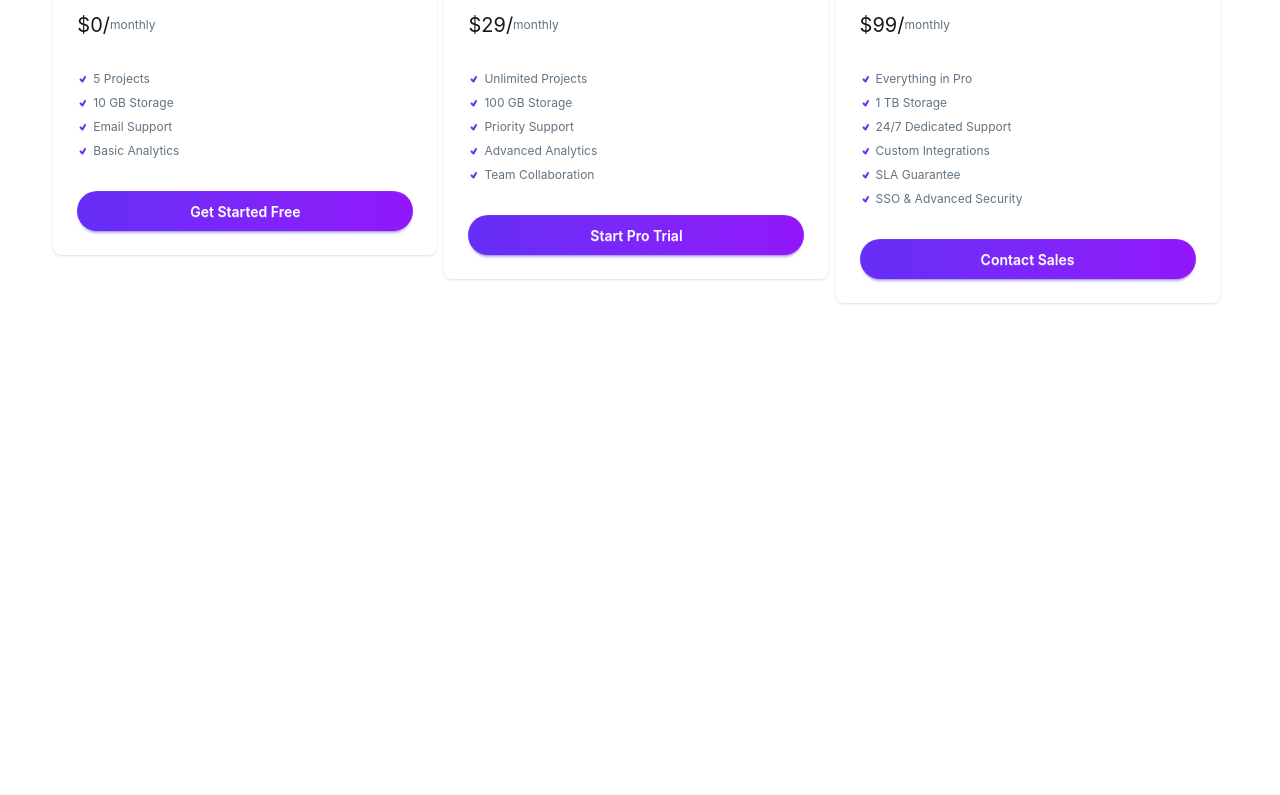
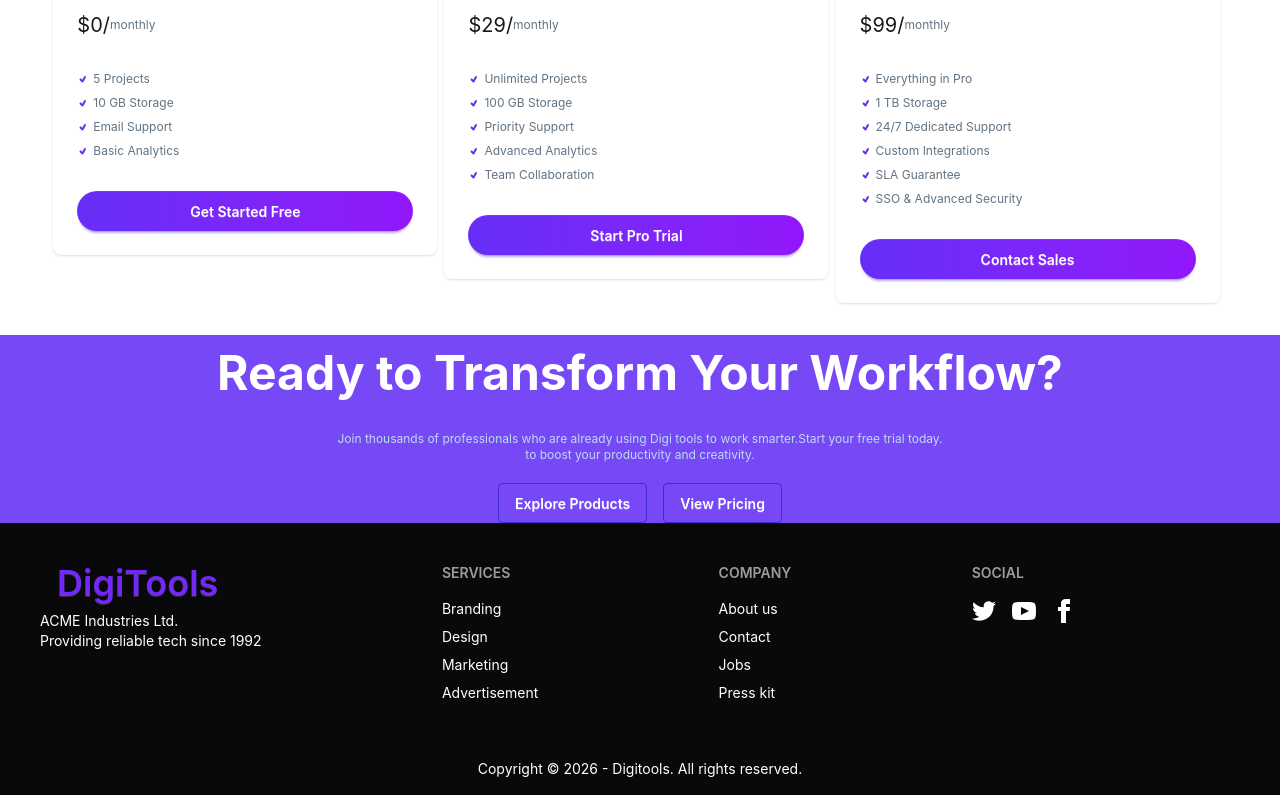
Before and after one commit to areenatanim/assignment-06, a React (Vite) app: page / in a window 1280 px wide. Shown: the part 3433-4228 px from the top of the page. Before the commit the page ends 3768 px from the top, so only its background shows below. Built offline with nearby package versions, Linux system fonts and the light colour scheme.

Commit message:
footer done

```diff
--- a/src/App.jsx
+++ b/src/App.jsx
@@ -6,6 +6,8 @@ import NavBar from './components/NavBar/NavBar'
 import State from './components/States/State'
 import GetStartMain from './components/GetStart/GetStartMain'
 import PriceContainer from './components/PriceMain/PriceContainer'
+import Workflow from './components/Workflow/Workflow'
+import Footer from './components/Footer/Footer'
 
 function App() {
   const cardData = fetch("/data.json").then(rest => rest.json());
@@ -37,7 +39,14 @@ function App() {
             <PriceContainer priceData={priceData}></PriceContainer>
           </Suspense>
         </section>
+
+        <section>
+          <Workflow></Workflow>
+        </section>
       </main>
+      <footer>
+        <Footer></Footer>
+      </footer>
     </>
   )
 }
--- /dev/null
+++ b/src/components/Footer/Footer.jsx
@@ -0,0 +1,77 @@
+
+const Footer = () => {
+    return (
+        <div>
+            <footer className="footer sm:footer-horizontal bg-neutral text-white p-10">
+                <aside>
+                    <a className="btn btn-ghost text-4xl text-[#7128F8]">DigiTools</a>
+                    <p>
+                        ACME Industries Ltd.
+                        <br />
+                        Providing reliable tech since 1992
+                    </p>
+                </aside>
+
+                <nav>
+                    <h6 className="footer-title">Services</h6>
+                    <a className="link link-hover">Branding</a>
+                    <a className="link link-hover">Design</a>
+                    <a className="link link-hover">Marketing</a>
+                    <a className="link link-hover">Advertisement</a>
+                </nav>
+                <nav>
+                    <h6 className="footer-title">Company</h6>
+                    <a className="link link-hover">About us</a>
+                    <a className="link link-hover">Contact</a>
+                    <a className="link link-hover">Jobs</a>
+                    <a className="link link-hover">Press kit</a>
+                </nav>
+                <nav>
+                    <h6 className="footer-title">Social</h6>
+                    <div className="grid grid-flow-col gap-4">
+                        <a>
+                            <svg
+                                xmlns="http://www.w3.org/2000/svg"
+                                width="24"
+                                height="24"
+                                viewBox="0 0 24 24"
+                                className="fill-current">
+                                <path
+                                    d="M24 4.557c-.883.392-1.832.656-2.828.775 1.017-.609 1.798-1.574 2.165-2.724-.951.564-2.005.974-3.127 1.195-.897-.957-2.178-1.555-3.594-1.555-3.179 0-5.515 2.966-4.797 6.045-4.091-.205-7.719-2.165-10.148-5.144-1.29 2.213-.669 5.108 1.523 6.574-.806-.026-1.566-.247-2.229-.616-.054 2.281 1.581 4.415 3.949 4.89-.693.188-1.452.232-2.224.084.626 1.956 2.444 3.379 4.6 3.419-2.07 1.623-4.678 2.348-7.29 2.04 2.179 1.397 4.768 2.212 7.548 2.212 9.142 0 14.307-7.721 13.995-14.646.962-.695 1.797-1.562 2.457-2.549z"></path>
+                            </svg>
+                        </a>
+                        <a>
+                            <svg
+                                xmlns="http://www.w3.org/2000/svg"
+                                width="24"
+                                height="24"
+                                viewBox="0 0 24 24"
+                                className="fill-current">
+                                <path
+                                    d="M19.615 3.184c-3.604-.246-11.631-.245-15.23 0-3.897.266-4.356 2.62-4.385 8.816.029 6.185.484 8.549 4.385 8.816 3.6.245 11.626.246 15.23 0 3.897-.266 4.356-2.62 4.385-8.816-.029-6.185-.484-8.549-4.385-8.816zm-10.615 12.816v-8l8 3.993-8 4.007z"></path>
+                            </svg>
+                        </a>
+                        <a>
+                            <svg
+                                xmlns="http://www.w3.org/2000/svg"
+                                width="24"
+                                height="24"
+                                viewBox="0 0 24 24"
+                                className="fill-current">
+                                <path
+                                    d="M9 8h-3v4h3v12h5v-12h3.642l.358-4h-4v-1.667c0-.955.192-1.333 1.115-1.333h2.885v-5h-3.808c-3.596 0-5.192 1.583-5.192 4.615v3.385z"></path>
+                            </svg>
+                        </a>
+                    </div>
+                </nav>
+            </footer>
+            <footer className="footer sm:footer-horizontal footer-center bg-neutral text-white p-4">
+                <aside>
+                    <p>Copyright © {new Date().getFullYear()} -  Digitools. All rights reserved.</p>
+                </aside>
+            </footer>
+        </div>
+    );
+};
+
+export default Footer;
--- /dev/null
+++ b/src/components/Workflow/Workflow.jsx
@@ -0,0 +1,19 @@
+
+const Workflow = () => {
+    return (
+        <div className="flex flex-col justify-center items-center bg-[#7648f6]">
+            <h1 className="text-5xl font-bold my-3.5 text-white">Ready to Transform Your Workflow?</h1>
+            <p className="text-xs text-[#bedaf2] my-5 w-2xl text-center">
+                Join thousands of professionals who are already using Digi tools to work smarter.Start your free trial today.
+                <br />
+                to boost your productivity and creativity.
+            </p>
+            <div className="flex justify-center gap-4">
+                <button className="btn btn-outline btn-primary text-white">Explore Products</button>
+                <button className="btn btn-outline btn-primary text-white">View Pricing</button>
+            </div>
+        </div>
+    );
+};
+
+export default Workflow;
```
